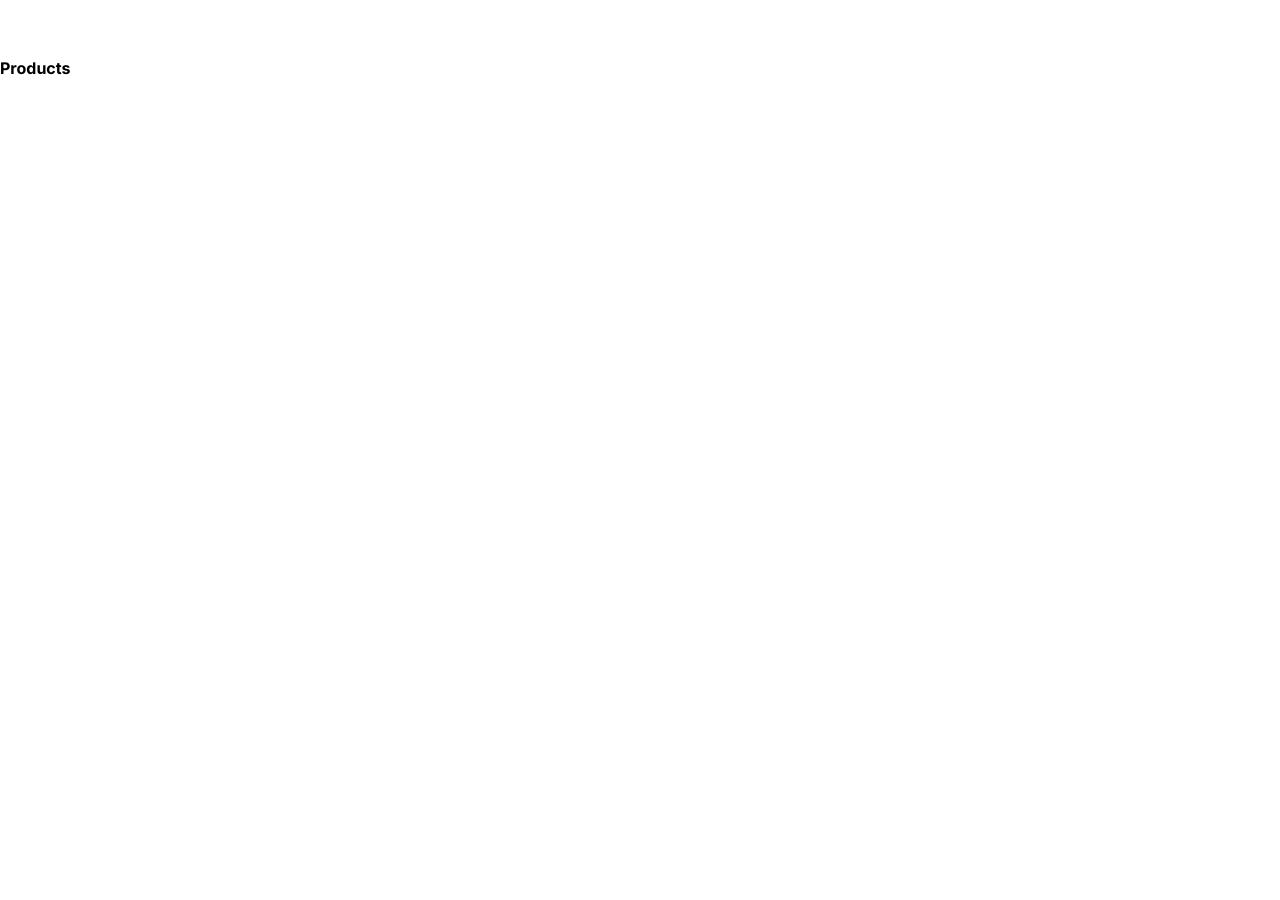
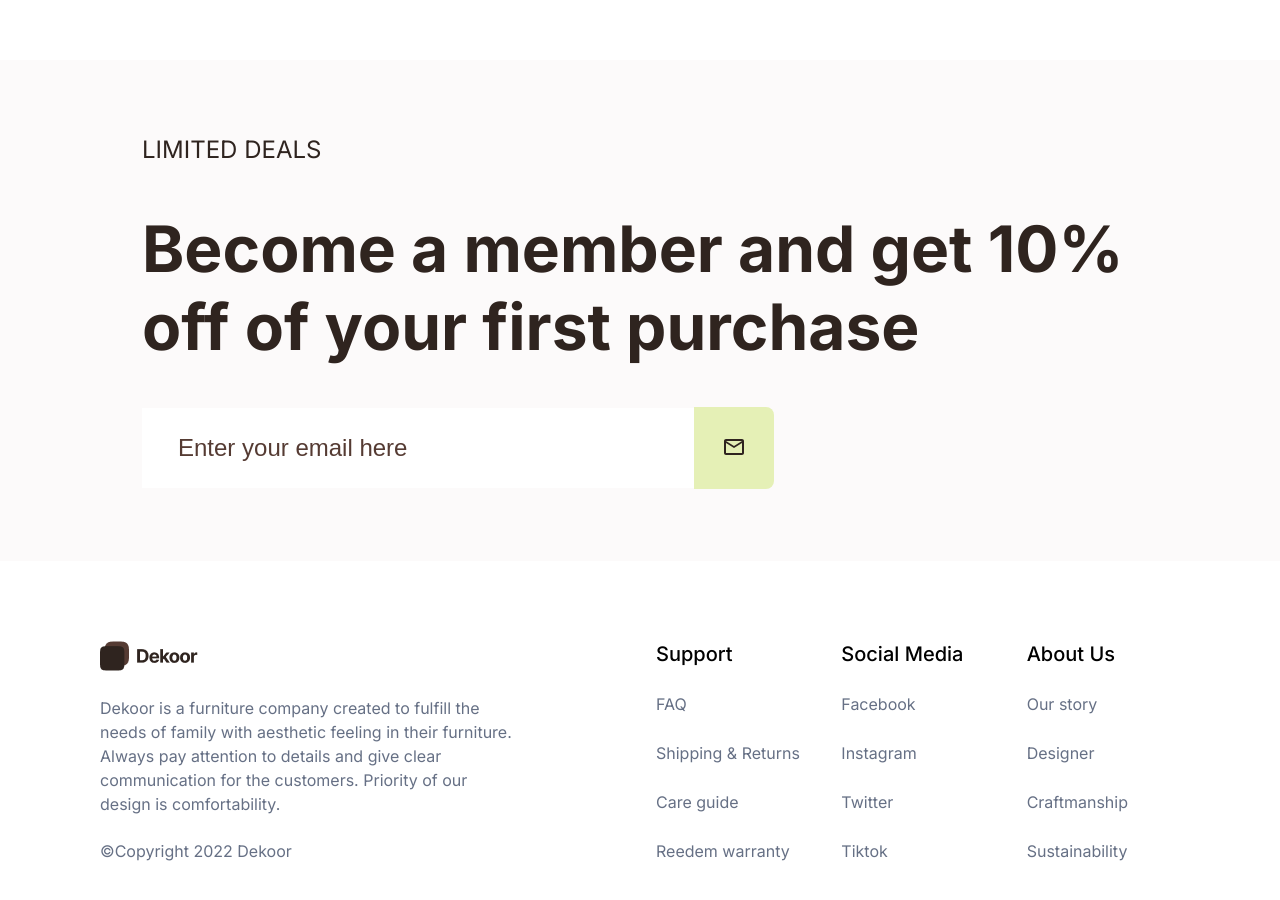
Before and after one commit to kemalmao19/SkwnFrontendDev-1-KemalMaolana, a React (Vite) app: page / in a window 1280 px wide. Shown: the part 2280-3180 px from the top of the page. Before the commit the page ends 2358 px from the top, so only its background shows below. Built offline with nearby package versions, Linux system fonts and the light colour scheme.

Commit message:
feat: footer

```diff
--- a/src/App.jsx
+++ b/src/App.jsx
@@ -1,9 +1,11 @@
+import './App.css'
 import { Header } from "./components/Header/Header"
 import { Hero } from "./components/Hero/Hero"
 import { Why } from "./components/Why/Why"
 import { Category } from "./components/Category/Category"
-import './App.css'
 import { Products } from "./components/Products/Products"
+import { Limited } from "./components/Limited/Limited"
+import { Footer } from './components/Footer/Footer'
 
 
 function App() {
@@ -14,7 +16,9 @@ function App() {
       <Hero/>
       <Why/>
       <Category />
-      <Products />
+      {/* <Products /> */}
+      <Limited />
+      <Footer />
     </h1>
   )
 }
--- /dev/null
+++ b/src/components/Footer/Footer.jsx
@@ -0,0 +1,43 @@
+import "./style.css";
+
+export const Footer = () => {
+  return (
+    <div className="footer description_16">
+      <div className="grid_container">
+        <div className="footerHead">
+          <div className="logo">
+            <img src="/logo.png" alt="" />
+          </div>
+          <p className="info">
+              Dekoor is a furniture company created to fulfill the needs of
+              family with aesthetic feeling in their furniture. Always pay
+              attention to details and give clear communication for the
+              customers. Priority of our design is comfortability.
+            </p>
+          <p className="copyright">©Copyright 2022 Dekoor</p>
+        </div>
+        <div className="menu">
+          <h1 className="title_20">Support</h1>
+          <p>FAQ</p>
+          <p>Shipping & Returns</p>
+          <p>Care guide</p>
+          <p>Reedem warranty</p>
+        </div>
+        <div className="menu">
+          <h1 className="title_20">Social Media</h1>
+          <p>Facebook</p>
+          <p>Instagram</p>
+          <p>Twitter</p>
+          <p>Tiktok</p>
+        </div>
+        <div className="menu">
+          <h1 className="title_20">About Us</h1>
+          <p>Our story</p>
+          <p>Designer</p>
+          <p>Craftmanship</p>
+          <p>Sustainability</p>
+        </div>
+      </div>
+    </div>
+  );
+};
--- /dev/null
+++ b/src/components/Footer/style.css
@@ -0,0 +1,43 @@
+.footer {
+    display: flex;
+    justify-content: center;
+    align-items: center;
+    padding: 5rem 6.25rem;
+    color: var(--color-flintstone);
+}
+
+.footer .grid_container {
+    display: grid;
+    grid-template-columns: repeat(6, 1fr);
+    gap: 2rem;
+}
+
+.footer .grid_container .footerHead {
+    grid-column-end: span 3;
+
+    display: flex;
+    flex-direction: column;
+    gap: 1.563rem;
+    position: relative;
+}
+
+.footer .grid_container .footerHead .info {
+    width: 80%;
+}
+
+.footer .grid_container .footerHead .copyright {
+    position: absolute;
+    bottom: 0;
+    left: 0;
+}
+
+.footer .grid_container .menu {
+    display: flex;
+    flex-direction: column;
+    gap: 1.563rem;
+    align-items: flex-start;
+}
+
+.footer .grid_container .menu h1 {
+    color: black;
+}
--- /dev/null
+++ b/src/components/Limited/Limited.jsx
@@ -0,0 +1,36 @@
+import "./style.css";
+
+const items = [
+  {
+    icon: "/icons/search.svg",
+    title: "MANUFACTURED WITH QUALITY MATERIALS",
+  },
+  {
+    icon: "/icons/5.svg",
+    title: "5 YEARS OF WARRANTY FOR EACH PRODUCT",
+  },
+  {
+    icon: "/icons/work_outline.svg",
+    title: "20 YEARS OF EXPERTISE",
+  },
+];
+
+const icons = [
+  "/icons/gusto.svg", "/icons/stripe.svg", "/icons/treehouse.svg", "/icons/upwork.svg" ]
+
+export const Limited = () => {
+  return (
+    <div className="limited">
+      <div className="limited_section">
+        <div className="title_24">LIMITED DEALS</div>
+        <div className="title_64">
+        Become a member and get 10% off of your first purchase
+        </div>
+        <form className="email">
+          <input type="text" placeholder="Enter your email here" className="title_24" />
+          <div className="icon"><img src="/button/mail.svg" alt="" /></div>
+        </form>
+      </div>
+    </div>
+  );
+};
--- /dev/null
+++ b/src/components/Limited/style.css
@@ -0,0 +1,43 @@
+.limited {
+    display: flex;
+    flex-direction: column;
+    background-color: var(--color-whiteout);
+}
+
+.limited .limited_section {
+    color: var(--color-woodBark);
+    display: flex;
+    flex-direction: column;
+    padding: 4.5rem 8.875rem;
+    gap: 2.625rem;
+}
+
+.limited .limited_section .email {
+    display: flex;
+    align-items: center;
+}
+
+.limited .limited_section .email input {
+    padding: 1.375rem 2.25rem;
+    border: none;
+    outline: none;
+}
+
+.limited .limited_section .email input[type="text"] {
+    width: 30rem;
+}
+
+.limited .limited_section .email input::placeholder {
+    color: var(--color-brightBrown);
+}
+
+.limited .limited_section .email p {
+    color: var(--color-brightBrown);
+}
+
+.limited .limited_section .email .icon {
+    padding: 1.75rem;
+    border-radius: 0 0.5rem 0.5rem 0;
+    background-color: var(--color-sour);
+    opacity: 1;
+}
--- a/src/components/Products/Products.jsx
+++ b/src/components/Products/Products.jsx
@@ -1,5 +1,40 @@
+import { useEffect, useState } from "react";
+
+// const getData = async () => {
+//   const data = await fetch(
+//     "https://fakestoreapi.com/products/category/jewelery"
+//   );
+//   const res = await data.json();
+//   return res;
+// };
+
 export const Products = () => {
+  const [products, setProducts] = useState([]);
+  const [loading, setLoading] = useState(true);
+
+  useEffect(() => {
+    fetch("https://fakestoreapi.com/products/category/jewelery")
+      .then((response) => response.json())
+      .then((json) => {
+        setProducts(json);
+        setLoading(false);
+      });
+  }, []);
+
+  if (loading) {
+    return <div>Loading...</div>;
+  }
+
+  console.log(products);
+
   return (
-    <div>Products</div>
-  )
-}
+    <div>
+      {products.map((product) => (
+        <div key={product.id}>
+          {product.title}
+          <img src={product.image} alt="" />
+        </div>
+      ))}
+    </div>
+  );
+};
--- a/src/index.css
+++ b/src/index.css
@@ -132,6 +132,8 @@ table {
 */
 :root {
   /* colors */
+  --color-flintstone: #667085;
+  --color-whiteout: #FCFAFA;
   --color-sour: #e5f0b6;
   --color-halfSour: #E5F0B680;
   --color-brightBrown: #553b33;
@@ -142,6 +144,13 @@ table {
 .description_14 {
   font-size: 0.875rem;
   line-height: 1.25rem;
+  font-weight: 400;
+  letter-spacing: -1%;
+}
+
+.description_16 {
+  font-size: 1rem;
+  line-height: 1.5rem;
   font-weight: 400;
   letter-spacing: -1%;
 }
@@ -157,6 +166,13 @@ table {
   font-size: 1.125rem;
   line-height: 1.361rem;
   font-weight: 700;
+  letter-spacing: -1%;
+}
+
+.title_20 {
+  font-size: 1.25rem;
+  line-height: 1.625rem;
+  font-weight: 500;
   letter-spacing: -1%;
 }
 
```
Also changed, not shown: public/button/mail.svg (added), public/logo.png, src/components/Products/style.css (added).
